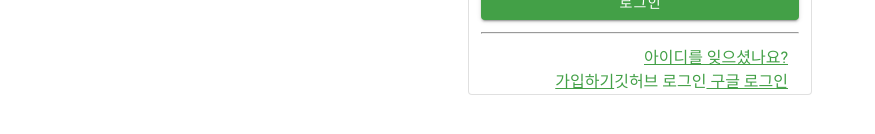
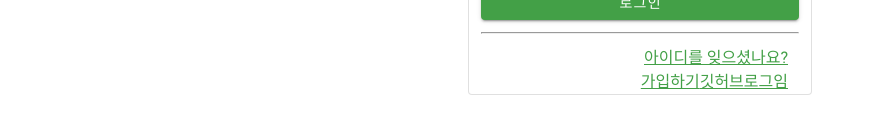
Before and after one commit to jason07289/SHAFY, a Vue app in the folder Frontend/frontend/: page /login in a window 1280 px wide. Shown: the part 506-640 px from the top of the page, without its empty margins (0-875 px from the left). Built offline with nearby package versions, Linux system fonts and the light colour scheme.

Commit message:
Get github code

```diff
--- a/Frontend/frontend/src/routes.js
+++ b/Frontend/frontend/src/routes.js
@@ -7,6 +7,7 @@ import Home from './views/home/Home.vue'
 import MyPage from './views/home/MyPage.vue'
 import Posting from './views/home/Posting.vue'
 import SetTags from './views/home/SetTags.vue'
+import SNSLogin from './views/user/SNSLogin.vue'
 
  /* eslint-disable no-unused-vars */
  //라우터가드(인증정보 체크해서 로그인페이지로 보내기)
@@ -49,6 +50,11 @@ export default [
         component : Join
     },
     {
+        path : '/login/github',
+        name : 'SNSLogin',
+        component : SNSLogin
+    },
+    {
         path : '/user/join/:type',
         name : 'Join_detail',
         component : Join_detail,
--- a/Frontend/frontend/src/views/user/Login.vue
+++ b/Frontend/frontend/src/views/user/Login.vue
@@ -36,11 +36,12 @@
       <div style="text-align:right;padding-right:23px;">
         <router-link v-bind:to="{name:'FindPassword'}" class="text-center" >아이디를 잊으셨나요?</router-link><br>
         <router-link v-bind:to="{name:'Join'}" class="text-center">가입하기</router-link>
-        <a href="https://github.com/login/oauth/authorize?client_id=1f5e75a219bc30381489&redirect_uri=http://13.209.18.252:8080/GithubLogin&response_type=code">
-			<button>깃허브 로그인</button>
-		</a>
-    <a href="https://accounts.google.com/o/oauth2/v2/auth?scope=https://www.googleapis.com/auth/userinfo.email&access_type=offline&include_granted_scopes=true&state=state_parameter_passthrough_value&redirect_uri=http://70.12.246.122:8080/GoogleLogin&response_type=code&client_id=434295514268-ei101dmmrffg0sm44srmoffpgej6ruat.apps.googleusercontent.com">
-		구글 로그인</a>
+        <!-- <a href="https://github.com/login/oauth/authorize?client_id=1f5e75a219bc30381489&redirect_uri=http://13.209.18.252:8080/GithubLogin&response_type=code"> -->
+        <!-- <button @click="Github">깃허브 로그인</button> -->
+        <a href="https://github.com/login/oauth/authorize?client_id=37260ef4113a421086a6">깃허브로그임</a>
+
+    <!-- <a href="https://accounts.google.com/o/oauth2/v2/auth?scope=https://www.googleapis.com/auth/userinfo.email&access_type=offline&include_granted_scopes=true&state=state_parameter_passthrough_value&redirect_uri=http://70.12.246.122:8080/GoogleLogin&response_type=code&client_id=434295514268-ei101dmmrffg0sm44srmoffpgej6ruat.apps.googleusercontent.com">
+		구글 로그인</a> -->
       </div>
     </v-card>
     </v-app>
@@ -50,6 +51,7 @@
  /* eslint-disable no-unused-vars */
 import UserApi from '../../apis/UserApi'
 import { mapGetters, mapState, mapActions } from 'vuex'
+const axios = require('axios').default
 
 export default {
   data: ()=>{
@@ -74,8 +76,11 @@ export default {
       loginSubmit:'user/login',
       pushToLogin:'user/pushToLogin'
     }),
-    async login(){
+    login(){
       this.loginSubmit({'id':this.email, 'password': this.password})
+   },
+   Github(){
+     axios.get('https://github.com/login/oauth/authorize?client_id=37260ef4113a421086a6')
    }
   }
 }
--- /dev/null
+++ b/Frontend/frontend/src/views/user/SNSLogin.vue
@@ -0,0 +1,19 @@
+<template>
+  <div>
+    <h1>SNS 로그인 하는중입니다...</h1>
+    <h1>{{ this.$route.query }}</h1>
+  </div>
+</template>
+
+<script>
+export default {
+  created(){
+    console.log(this.$route.query)
+
+  }
+}
+</script>
+
+<style>
+
+</style>
```
